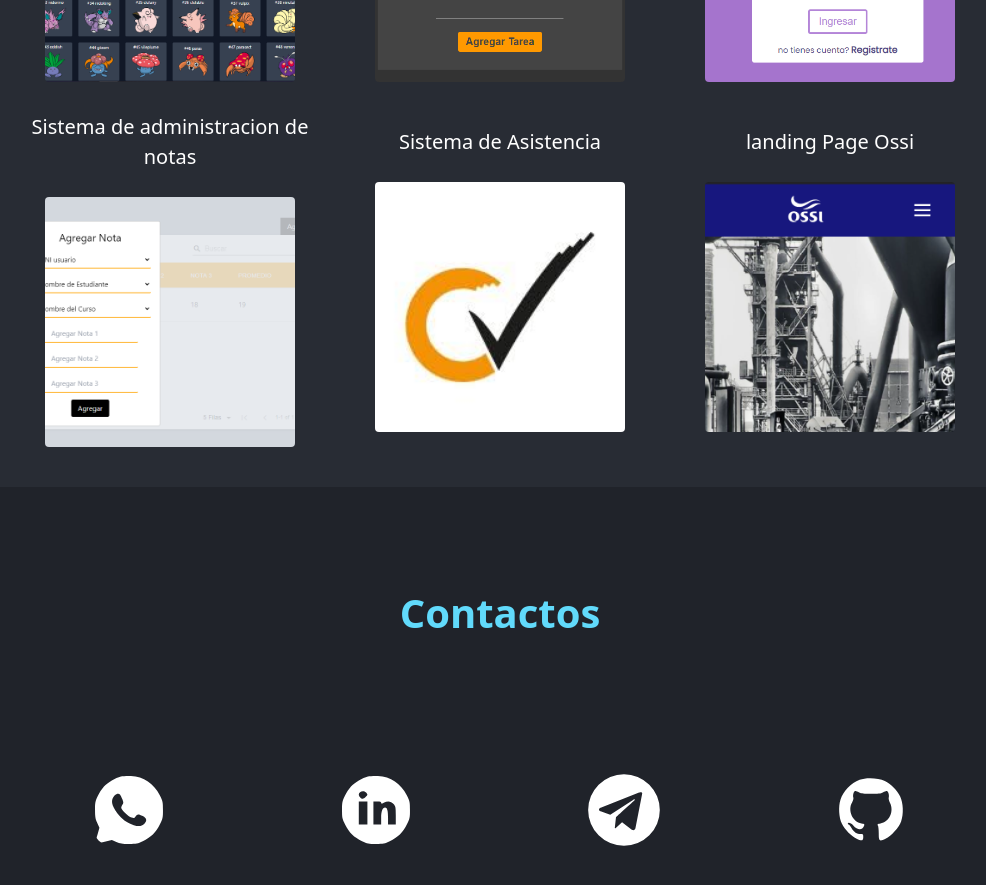
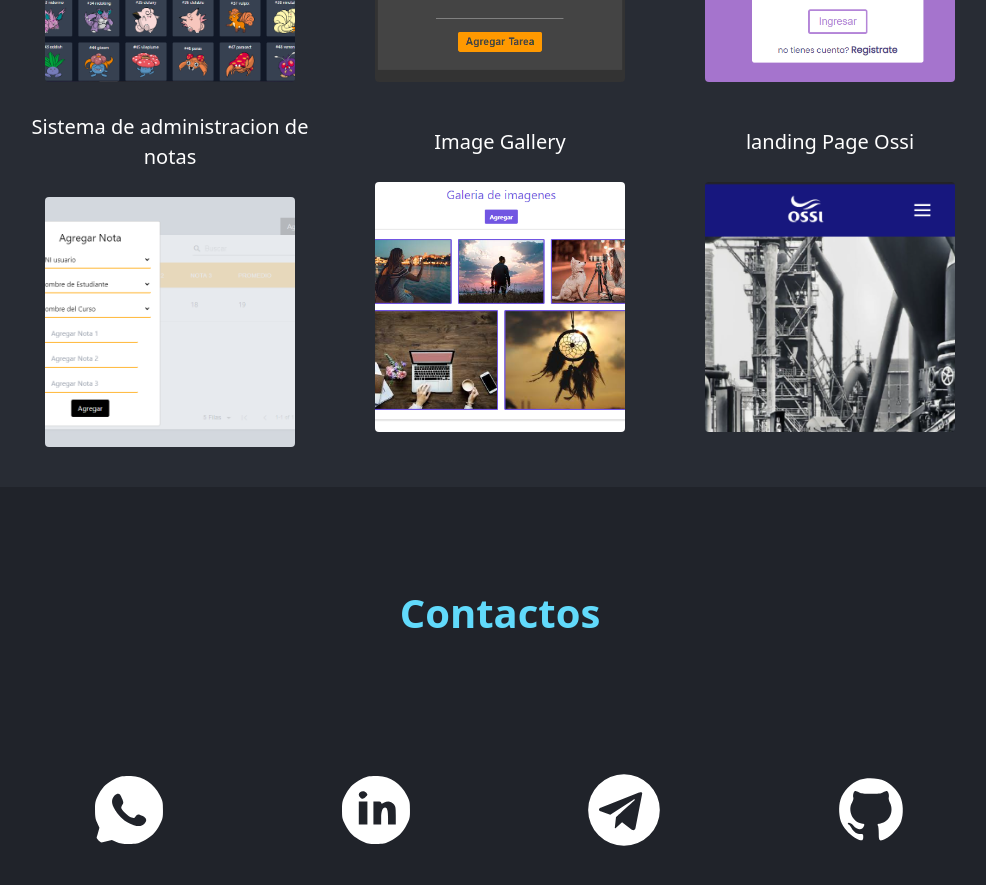
Before and after one commit to jesus1811/JESUDEV, a Next.js app: page / in a window 1280 px wide. Shown: the part 3160-4045 px from the top of the page, without its empty margins (140-1126 px from the left). Built offline with nearby package versions, Linux system fonts and the light colour scheme.

Commit message:
update project, add galery-images

```diff
--- a/components/modules/project/Project.tsx
+++ b/components/modules/project/Project.tsx
@@ -47,13 +47,13 @@ export const Project = () => {
             Sistema de administracion de notas
           </ProjectCard>
           <ProjectCard
-            icon="/consigueVentas.jfif"
-            href="https://promedio-notas.vercel.app"
-            repositorio="https://consigueventas.com/"
-            description="colabore en equipo para la empresa CONSIGUE VENTAS EIRL con el rol de programador front-end"
-            tegnologia="LARAVEL-REACT-PHP-MYSQL"
+            icon="/galery-image.png"
+            href="https://galery-images.vercel.app/"
+            repositorio="https://github.com/jesus1811/galery-photos.git"
+            description="Galeria de imagenes almacenandose en el localStorage"
+            tegnologia="NEXT-SASS-REACT-FIREBASE"
           >
-            Sistema de Asistencia
+            Image Gallery
           </ProjectCard>
           <ProjectCard
             icon="/ossi.png"
```
Also changed, not shown: public/galery-image.png (added).
